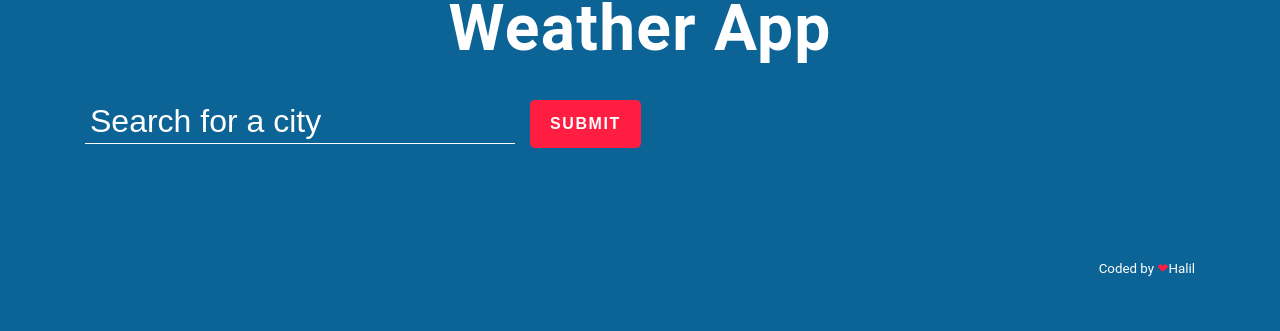
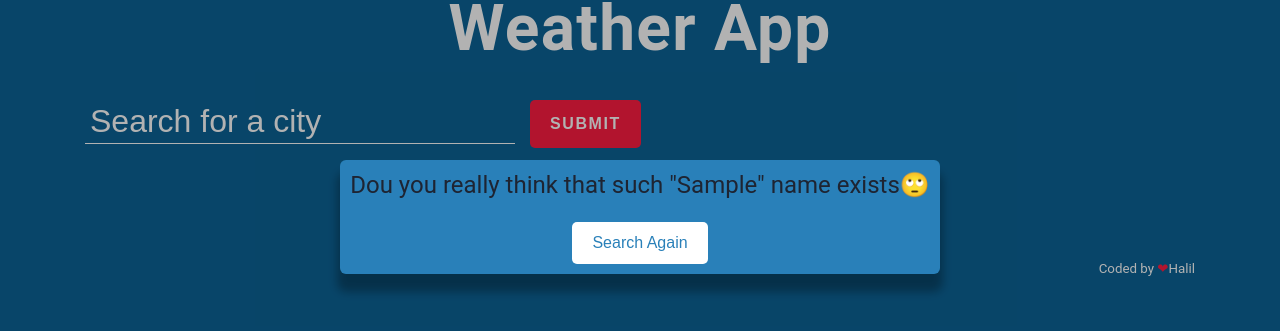
Before and after one commit to halilibrahimcelik/weather-app-v1.0.0, a plain HTML site: page weather.html in a window 1280 px wide. Both pictures are taken after typing "Sample" into the empty fields and a click on the button "SUBMIT". Shown: the part 183-514 px from the top of the page. Drawn offline with nearby package versions, Linux system fonts and the light colour scheme; no server answers.

Commit message:
Adding error handling mechanism

```diff
--- a/css/style.css
+++ b/css/style.css
@@ -111,10 +111,11 @@ body {
 
 .top-banner form .msg {
   position: absolute;
-  bottom: -40px;
+  bottom: -55px;
   left: 0;
   max-width: 450px;
   min-height: 40px;
+  margin-top: 10rem;
 }
 
 
@@ -202,6 +203,41 @@ body {
   height: 100px;
 }
 
+
+
+
+/* PopUp
+–––––––––––––––––––––––––––––––––––––––––––––––––– */
+.pop-up-container{
+  background-color: rgba(0 ,0,0, 0.3);
+  position: fixed;
+  top:0;
+  bottom:0;
+  left:0;
+  right: 0;
+
+  display:none;
+  align-items: center;
+  justify-content: center;
+}
+.popUp{
+  background-color: #2980b9;
+  border-radius: 6px;
+  box-shadow: 0 15px 10px 3px  rgba(0 ,0,0, 0.3);
+  padding:10px;
+  text-align: center;
+}
+.popUp button{
+  cursor:pointer;
+  background-color: white;
+  color:#2980b9;
+  border:0;
+  margin-top: 20px;
+  padding: 12px 20px;
+  border-radius: 5px;
+  font-size: 1rem;
+}
+
 /* MQ
 –––––––––––––––––––––––––––––––––––––––––––––––––– */
 @media screen and (max-width: 1000px) {
--- a/weather.html
+++ b/weather.html
@@ -23,21 +23,16 @@
       <form>
         <input type="text" placeholder="Search for a city" autofocus>
         <button type="submit">SUBMIT</button>
-        <span class="msg"></span>
+        <span class="msg">
+
+        </span>
       </form>
     </div>
   </section>
   <section class="ajax-section">
     <div class="container">
       <ul class="cities">
-        <!-- <li class="city">
 
-          <p class="city-name">Izmir<sup>TR</sup></p>
-          <div class="city-temp">13°C</div>
-          <div ></div>
-          <img class="city-icon" src="http://openweathermap.org/img/wn/${}@4x.png" alt="${}">
-          <figcaption>few clouds</figcaption>
-        </li> -->
       </ul>
     </div>
   </section>
@@ -47,6 +42,14 @@
       </small>
     </div>
   </footer>
+
+  <div class="pop-up-container" id="popUp-container">
+    <div class="popUp">
+      <h2 id="final-Message"></h2>
+      <button id="search-again" type="submit">Search Again</button>
+    </div>
+  </div>
+
   <script src="weather.js"></script>
 </body>
 
--- a/weather.js
+++ b/weather.js
@@ -2,22 +2,34 @@ const submitBtn = document.querySelector("button");
 const formSection = document.querySelector("form");
 const inputArea = document.querySelector("input");
 const citiesUl = document.querySelector(".cities");
+const msgSpan = document.querySelector(".msg");
+
+const popUp = document.getElementById("popUp-container");
+const searchAgainBtn = document.getElementById("search-again");
+const finalMessage = document.getElementById("final-Message");
 
 formSection.addEventListener("submit", addCityHandler);
+searchAgainBtn.addEventListener("click", () => {
+  popUp.style.display = "none";
+  window.location.reload();
+});
 let lat;
 let lon;
 let countryCode;
 let cityName;
 let APICode = "953bc5137dc75c2350b34981a79761f7";
-
+let cityNames = [];
+let count = {};
 function addCityHandler(e) {
   e.preventDefault();
-  console.log("clicked");
 
   let cityName = inputArea.value;
+
+  cityNames.push(cityName);
+  console.log(cityNames);
+
   inputArea.value = "";
 
-  let arr = [];
   if (cityName.trim()) {
     fetch(
       `http://api.openweathermap.org/geo/1.0/direct?q=${cityName}&limit=1&appid=${APICode}`
@@ -33,12 +45,19 @@ function addCityHandler(e) {
         let newArr = [];
         countryCode = data[0].country;
         newArr.push(lat, lon, countryCode, cityName);
+        if (lat === undefined) {
+          console.log("patpat");
+          return;
+        }
 
         return newArr;
       })
-      .then((data) => gettingGeoInfo(data));
-
-    console.log(arr);
+      .then((data) => gettingGeoInfo(data))
+      .catch((error) => {
+        console.log(error);
+        finalMessage.innerText = `Dou you really think that such  "${cityName}" name exists🙄`;
+        popUp.style.display = "flex";
+      });
   } else {
     alert("Please enter a valid city name");
   }
@@ -49,18 +68,33 @@ function gettingGeoInfo(data) {
   lon = data[1];
   countryCode = data[2];
   cityName = data[3];
-  //   console.log(cityName);
+  console.log(cityName);
 
   fetch(
     `https://api.openweathermap.org/data/2.5/weather?lat=${lat}&lon=${lon}&appid=${APICode}&units=metric`
   )
     .then((response) => response.json())
     .then((data) => {
+      cityNames.forEach((names) => {
+        count[names] = (count[names] || 0) + 1;
+        if (count[names] <= 1) {
+          msgSpan.innerHTML = ``;
+          console.log(names);
+          console.log("yay");
+          renderTODom(data);
+          return;
+        } else {
+          msgSpan.innerHTML = `
+          <h2>You have already search weather condition of  ${names.toUpperCase()}🧐 </h2>
+          `;
+        }
+      });
+    });
+}
+
+function renderTODom(data) {
   const { weather, main } = data;
   const { description, icon } = weather[0];
-      console.log(weather, description);
-      console.log(data, cityName, main.temp, icon);
-
   citiesUl.innerHTML += `
   <li class="city">
 
@@ -72,5 +106,4 @@ function gettingGeoInfo(data) {
    </li>
 
      `;
-    });
 }
```
Lines whose indentation alone changed are shown as unchanged.
